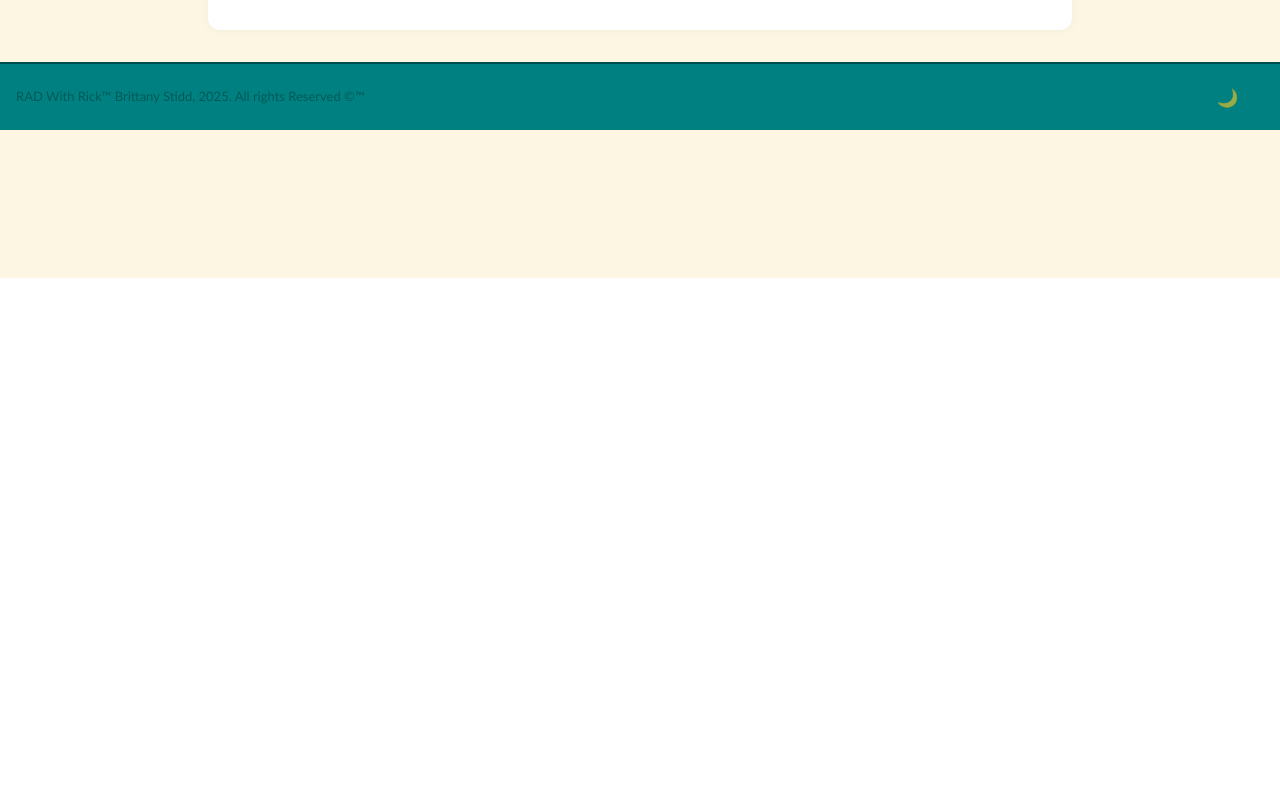
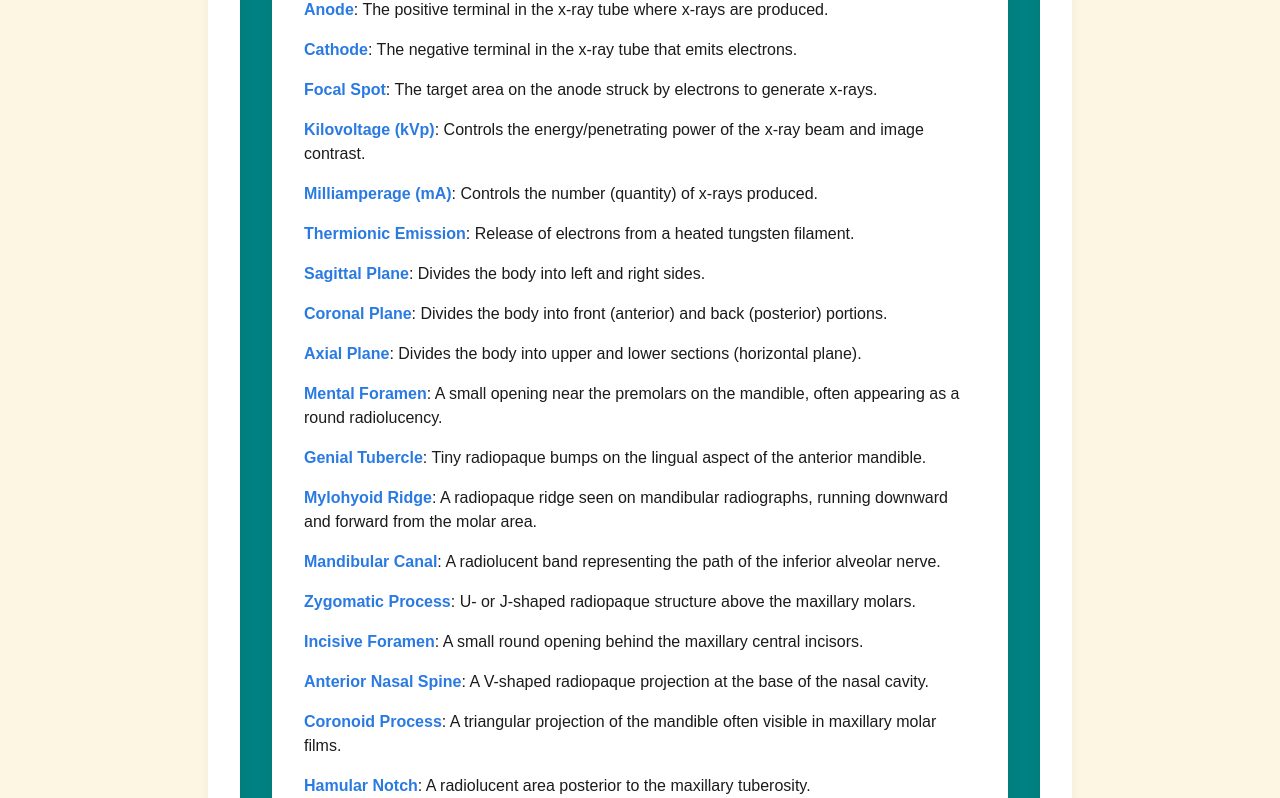
Before and after one commit to bcstidd/rad-with-rick, a React (Vite) app in the folder client/: page /reference in a window 1280 px wide. Shown: the part 522-1320 px from the top of the page. Before the commit the page ends 800 px from the top, so only its background shows below. Built offline with nearby package versions, Linux system fonts and the light colour scheme.

Commit message:
reference additions with css

```diff
--- a/client/src/data/reference.js
+++ b/client/src/data/reference.js
@@ -1,6 +1,38 @@
 const reference = [
+  // Radiographic Descriptions
   { term: 'Radiolucent', definition: 'Areas that appear dark/black on a radiograph because the tissue is less dense.' },
-  { term: 'Collimator',  definition: 'Device that restricts the size and shape of the x‑ray beam.' },
-  // Add more terms here…
+  { term: 'Radiopaque', definition: 'Areas that appear white or light on a radiograph due to dense structures like enamel or bone.' },
+  { term: 'Trabeculae', definition: 'The spongy, lattice-like pattern seen in cancellous bone.' },
+
+  // X-ray Machine Parts & Physics
+  { term: 'Collimator', definition: 'Device that restricts the size and shape of the x‑ray beam.' },
+  { term: 'Anode', definition: 'The positive terminal in the x-ray tube where x-rays are produced.' },
+  { term: 'Cathode', definition: 'The negative terminal in the x-ray tube that emits electrons.' },
+  { term: 'Focal Spot', definition: 'The target area on the anode struck by electrons to generate x-rays.' },
+  { term: 'Kilovoltage (kVp)', definition: 'Controls the energy/penetrating power of the x-ray beam and image contrast.' },
+  { term: 'Milliamperage (mA)', definition: 'Controls the number (quantity) of x-rays produced.' },
+  { term: 'Thermionic Emission', definition: 'Release of electrons from a heated tungsten filament.' },
+
+  // Planes of the Body
+  { term: 'Sagittal Plane', definition: 'Divides the body into left and right sides.' },
+  { term: 'Coronal Plane', definition: 'Divides the body into front (anterior) and back (posterior) portions.' },
+  { term: 'Axial Plane', definition: 'Divides the body into upper and lower sections (horizontal plane).' },
+
+  // Anatomic Landmarks
+  { term: 'Mental Foramen', definition: 'A small opening near the premolars on the mandible, often appearing as a round radiolucency.' },
+  { term: 'Genial Tubercle', definition: 'Tiny radiopaque bumps on the lingual aspect of the anterior mandible.' },
+  { term: 'Mylohyoid Ridge', definition: 'A radiopaque ridge seen on mandibular radiographs, running downward and forward from the molar area.' },
+  { term: 'Mandibular Canal', definition: 'A radiolucent band representing the path of the inferior alveolar nerve.' },
+  { term: 'Zygomatic Process', definition: 'U- or J-shaped radiopaque structure above the maxillary molars.' },
+  { term: 'Incisive Foramen', definition: 'A small round opening behind the maxillary central incisors.' },
+  { term: 'Anterior Nasal Spine', definition: 'A V-shaped radiopaque projection at the base of the nasal cavity.' },
+  { term: 'Coronoid Process', definition: 'A triangular projection of the mandible often visible in maxillary molar films.' },
+  { term: 'Hamular Notch', definition: 'A radiolucent area posterior to the maxillary tuberosity.' },
+
+  // Mounting & Viewing
+  { term: 'Labial Mounting', definition: 'Viewing radiographs as if looking at the patient face-to-face; preferred method.' },
+  { term: 'Lingual Mounting', definition: 'Viewing radiographs as if inside the patient’s mouth looking outward.' },
+  { term: 'Viewbox', definition: 'An illuminated surface used to examine traditional film radiographs.' }
 ];
+
 export default reference;
--- /dev/null
+++ b/client/src/pages/Reference.css
@@ -0,0 +1,20 @@
+.container {
+  max-width: 800px;
+  margin: 2rem auto;
+  padding: 1rem;
+  font-family: sans-serif;
+}
+
+.reference-list {
+  list-style-type: none;
+  padding: 0;
+}
+
+.reference-list li {
+  margin-bottom: 1rem;
+  line-height: 1.5;
+}
+
+.reference-list strong {
+  color: #2a7ae2;
+}
--- a/client/src/pages/Reference.jsx
+++ b/client/src/pages/Reference.jsx
@@ -1,4 +1,5 @@
 import reference from '../data/reference';
+import '../pages/Reference.css'
 
 export default function Reference() {
   return (
```
